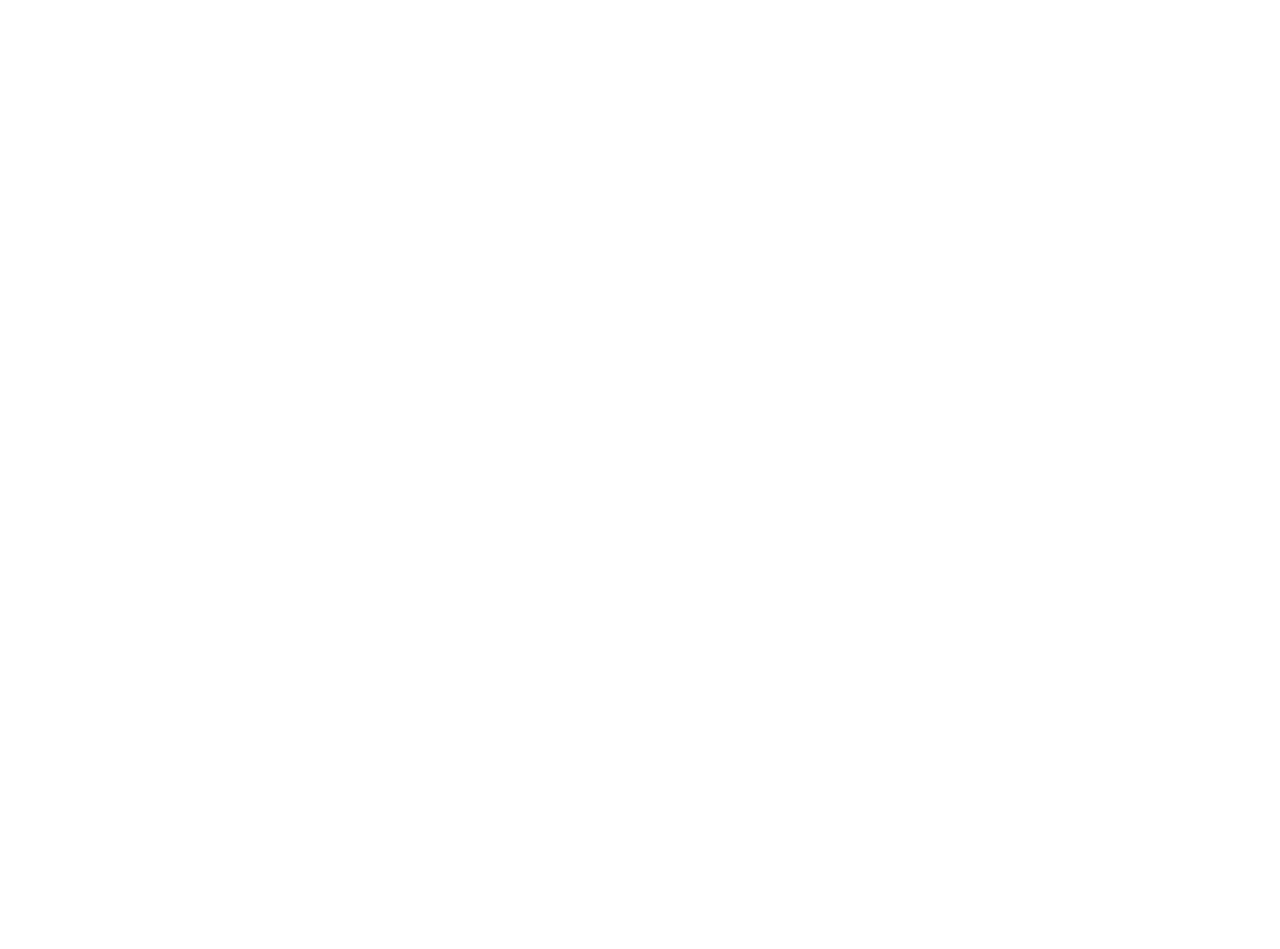
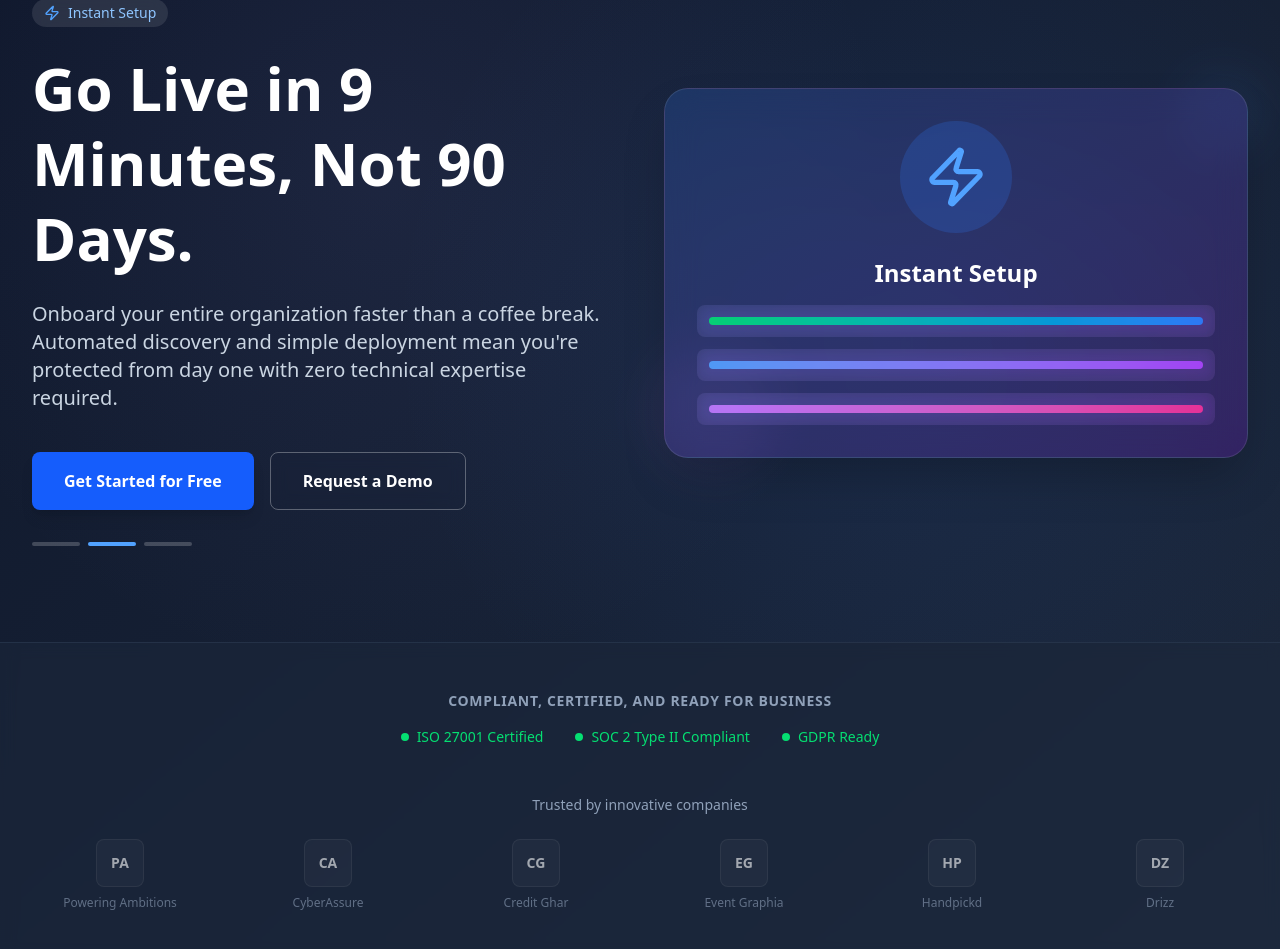
Before and after one commit to Ishanb747/Osto_hackathon, a React (Vite) app in the folder c_hack/: page / in a window 1280 px wide. Shown: the part 253-1202 px from the top of the page. Before the commit the page ends 800 px from the top, so only its background shows below. Built offline with nearby package versions, Linux system fonts and the light colour scheme.

Commit message:
updated hero

```diff
--- a/c_hack/src/App.jsx
+++ b/c_hack/src/App.jsx
@@ -2,13 +2,13 @@
 
 import './App.css'
 import Header from './components/Header'
-
+import Hero from './components/Hero'
 function App() {
 
   return (
     <>
     <Header/>
-
+    <Hero/>
     </>
   )
 }
--- a/c_hack/src/components/Header.jsx
+++ b/c_hack/src/components/Header.jsx
@@ -30,7 +30,7 @@
           <div className="flex justify-between items-center py-4">
             {/* Logo - Purple */}
             <div className="flex items-center">
-              <div className="text-5xl font-bold text-purple-600">
+              <div className="text-5xl font-bold text-navy-900">
                 osto
               </div>
             </div>
--- /dev/null
+++ b/c_hack/src/components/Hero.jsx
@@ -0,0 +1,232 @@
+import React, { useState, useEffect } from 'react';
+import { Shield, Zap, TrendingUp } from 'lucide-react';
+
+const Hero = () => {
+  const [currentSlide, setCurrentSlide] = useState(0);
+
+  const slides = [
+    {
+      icon: Shield,
+      headline: "Enterprise-Grade Security, Radically Simplified.",
+      subheadline: "Osto is the all-in-one cybersecurity platform that lets startups and fast-growing businesses secure their entire digital footprint in minutes. No complexity, no dedicated team required.",
+      highlight: "Complete Protection"
+    },
+    {
+      icon: Zap,
+      headline: "Go Live in 9 Minutes, Not 90 Days.",
+      subheadline: "Onboard your entire organization faster than a coffee break. Automated discovery and simple deployment mean you're protected from day one with zero technical expertise required.",
+      highlight: "Instant Setup"
+    },
+    {
+      icon: TrendingUp,
+      headline: "Turn Security Into Your Competitive Edge.",
+      subheadline: "Win bigger deals and build customer trust with enterprise-grade compliance. Meet rigorous standards like ISO 27001 and SOC 2, accelerating your growth and market credibility.",
+      highlight: "Business Growth"
+    }
+  ];
+
+  const companies = [
+    { name: "Powering Ambitions", logo: "PA" },
+    { name: "CyberAssure", logo: "CA" },
+    { name: "Credit Ghar", logo: "CG" },
+    { name: "Event Graphia", logo: "EG" },
+    { name: "Handpickd", logo: "HP" },
+    { name: "Drizz", logo: "DZ" }
+  ];
+
+  useEffect(() => {
+    const timer = setInterval(() => {
+      setCurrentSlide((prev) => (prev + 1) % slides.length);
+    }, 4000);
+
+    return () => clearInterval(timer);
+  }, []);
+
+  const IconComponent = slides[currentSlide].icon;
+
+  return (
+    <div className="min-h-screen bg-gradient-to-br from-slate-900 to-slate-800">
+      {/* Hero Section */}
+      <div className="relative overflow-hidden">
+        {/* Background Pattern */}
+        <div className="absolute inset-0 bg-[radial-gradient(circle_at_30%_40%,rgba(120,119,198,0.1),transparent_50%)]"></div>
+        <div className="absolute inset-0 bg-[radial-gradient(circle_at_70%_60%,rgba(59,130,246,0.1),transparent_50%)]"></div>
+
+        <div className="relative z-10 max-w-7xl mx-auto px-4 sm:px-6 lg:px-8 pt-20 pb-16 lg:pt-32 lg:pb-24">
+          <div className="grid lg:grid-cols-2 gap-12 items-center">
+            {/* Content */}
+            <div className="text-white">
+              {/* Slide Indicator */}
+              <div className="flex items-center space-x-2 mb-6">
+                <div className="flex items-center space-x-2 bg-white/10 rounded-full px-3 py-1 backdrop-blur-sm">
+                  <IconComponent className="w-4 h-4 text-blue-400" />
+                  <span className="text-sm font-medium text-blue-300">
+                    {slides[currentSlide].highlight}
+                  </span>
+                </div>
+              </div>
+
+              {/* Animated Content */}
+              <div className="space-y-6">
+                <h1
+                  key={`headline-${currentSlide}`}
+                  className="text-4xl lg:text-6xl font-bold leading-tight animate-fade-in"
+                >
+                  {slides[currentSlide].headline}
+                </h1>
+
+                <p
+                  key={`subheadline-${currentSlide}`}
+                  className="text-xl text-slate-300 max-w-2xl animate-fade-in-delay"
+                >
+                  {slides[currentSlide].subheadline}
+                </p>
+
+                {/* CTAs */}
+                <div className="flex flex-col sm:flex-row gap-4 pt-4">
+                  <button className="bg-blue-600 hover:bg-blue-700 text-white font-semibold px-8 py-4 rounded-lg transition-all duration-200 transform hover:scale-105 shadow-lg">
+                    Get Started for Free
+                  </button>
+                  <button className="border border-white/30 hover:border-white/60 text-white font-semibold px-8 py-4 rounded-lg transition-all duration-200 backdrop-blur-sm">
+                    Request a Demo
+                  </button>
+                </div>
+              </div>
+
+              {/* Slide Navigation */}
+              <div className="flex space-x-2 mt-8">
+                {slides.map((_, index) => (
+                  <button
+                    key={index}
+                    onClick={() => setCurrentSlide(index)}
+                    className={`w-12 h-1 rounded-full transition-all duration-300 ${
+                      index === currentSlide
+                        ? 'bg-blue-400'
+                        : 'bg-white/20 hover:bg-white/40'
+                    }`}
+                  />
+                ))}
+              </div>
+            </div>
+
+            {/* Visual Element */}
+            <div className="relative">
+              <div className="relative z-10">
+                <div
+                  key={`visual-${currentSlide}`}
+                  className="bg-gradient-to-br from-blue-500/20 to-purple-600/20 backdrop-blur-lg rounded-3xl p-8 border border-white/10 shadow-2xl animate-slide-up"
+                >
+                  <div className="flex items-center justify-center mb-6">
+                    <div className="bg-blue-500/20 rounded-full p-6">
+                      <IconComponent className="w-16 h-16 text-blue-400" />
+                    </div>
+                  </div>
+
+                  <div className="text-center text-white">
+                    <h3 className="text-2xl font-bold mb-4">
+                      {slides[currentSlide].highlight}
+                    </h3>
+                    <div className="space-y-3">
+                      <div className="bg-white/5 rounded-lg p-3 backdrop-blur-sm">
+                        <div className="h-2 bg-gradient-to-r from-green-400 to-blue-500 rounded animate-pulse"></div>
+                      </div>
+                      <div className="bg-white/5 rounded-lg p-3 backdrop-blur-sm">
+                        <div className="h-2 bg-gradient-to-r from-blue-400 to-purple-500 rounded animate-pulse delay-75"></div>
+                      </div>
+                      <div className="bg-white/5 rounded-lg p-3 backdrop-blur-sm">
+                        <div className="h-2 bg-gradient-to-r from-purple-400 to-pink-500 rounded animate-pulse delay-150"></div>
+                      </div>
+                    </div>
+                  </div>
+                </div>
+              </div>
+
+              {/* Floating Elements */}
+              <div className="absolute -top-4 -right-4 w-20 h-20 bg-blue-400/10 rounded-full blur-xl animate-pulse"></div>
+              <div className="absolute -bottom-4 -left-4 w-32 h-32 bg-purple-400/10 rounded-full blur-xl animate-pulse delay-1000"></div>
+            </div>
+          </div>
+        </div>
+      </div>
+
+      {/* Trust Bar */}
+      <div className="bg-slate-800/50 border-t border-slate-700/50 backdrop-blur-sm">
+        <div className="max-w-7xl mx-auto px-4 sm:px-6 lg:px-8 py-12">
+          <div className="text-center mb-8">
+            <h2 className="text-sm font-semibold text-slate-400 uppercase tracking-wider mb-4">
+              Compliant, Certified, and Ready for Business
+            </h2>
+
+            {/* Certifications */}
+            <div className="flex flex-wrap justify-center items-center gap-8 mb-12">
+              <div className="flex items-center space-x-2 text-green-400">
+                <div className="w-2 h-2 bg-green-400 rounded-full"></div>
+                <span className="text-sm font-medium">ISO 27001 Certified</span>
+              </div>
+              <div className="flex items-center space-x-2 text-green-400">
+                <div className="w-2 h-2 bg-green-400 rounded-full"></div>
+                <span className="text-sm font-medium">SOC 2 Type II Compliant</span>
+              </div>
+              <div className="flex items-center space-x-2 text-green-400">
+                <div className="w-2 h-2 bg-green-400 rounded-full"></div>
+                <span className="text-sm font-medium">GDPR Ready</span>
+              </div>
+            </div>
+          </div>
+
+          {/* Company Logos */}
+          <div className="text-center">
+            <h3 className="text-sm font-medium text-slate-400 mb-6">
+              Trusted by innovative companies
+            </h3>
+
+            <div className="grid grid-cols-2 md:grid-cols-3 lg:grid-cols-6 gap-8 items-center opacity-60">
+              {companies.map((company, index) => (
+                <div
+                  key={company.name}
+                  className="flex flex-col items-center space-y-2 hover:opacity-100 transition-opacity duration-200"
+                >
+                  <div className="w-12 h-12 bg-white/5 rounded-lg flex items-center justify-center border border-white/10">
+                    <span className="text-white font-bold text-sm">
+                      {company.logo}
+                    </span>
+                  </div>
+                  <span className="text-xs text-slate-400 text-center">
+                    {company.name}
+                  </span>
+                </div>
+              ))}
+            </div>
+          </div>
+        </div>
+      </div>
+
+      <style jsx>{`
+        @keyframes fade-in {
+          from { opacity: 0; transform: translateY(20px); }
+          to { opacity: 1; transform: translateY(0); }
+        }
+
+        @keyframes slide-up {
+          from { opacity: 0; transform: translateY(30px); }
+          to { opacity: 1; transform: translateY(0); }
+        }
+
+        .animate-fade-in {
+          animation: fade-in 0.6s ease-out forwards;
+        }
+
+        .animate-fade-in-delay {
+          animation: fade-in 0.6s ease-out 0.2s forwards;
+          opacity: 0;
+        }
+
+        .animate-slide-up {
+          animation: slide-up 0.8s ease-out forwards;
+        }
+      `}</style>
+    </div>
+  );
+};
+
+export default Hero;
```
